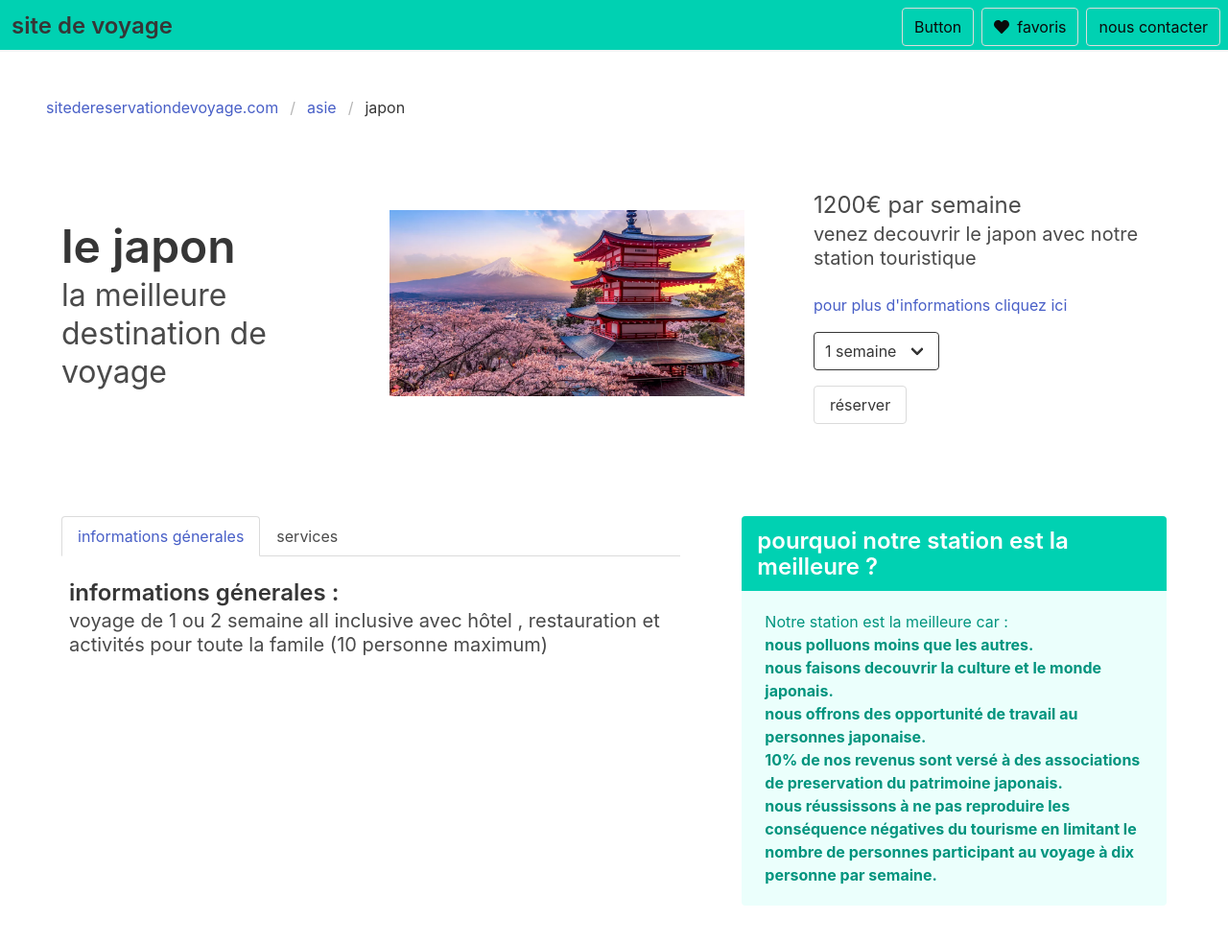
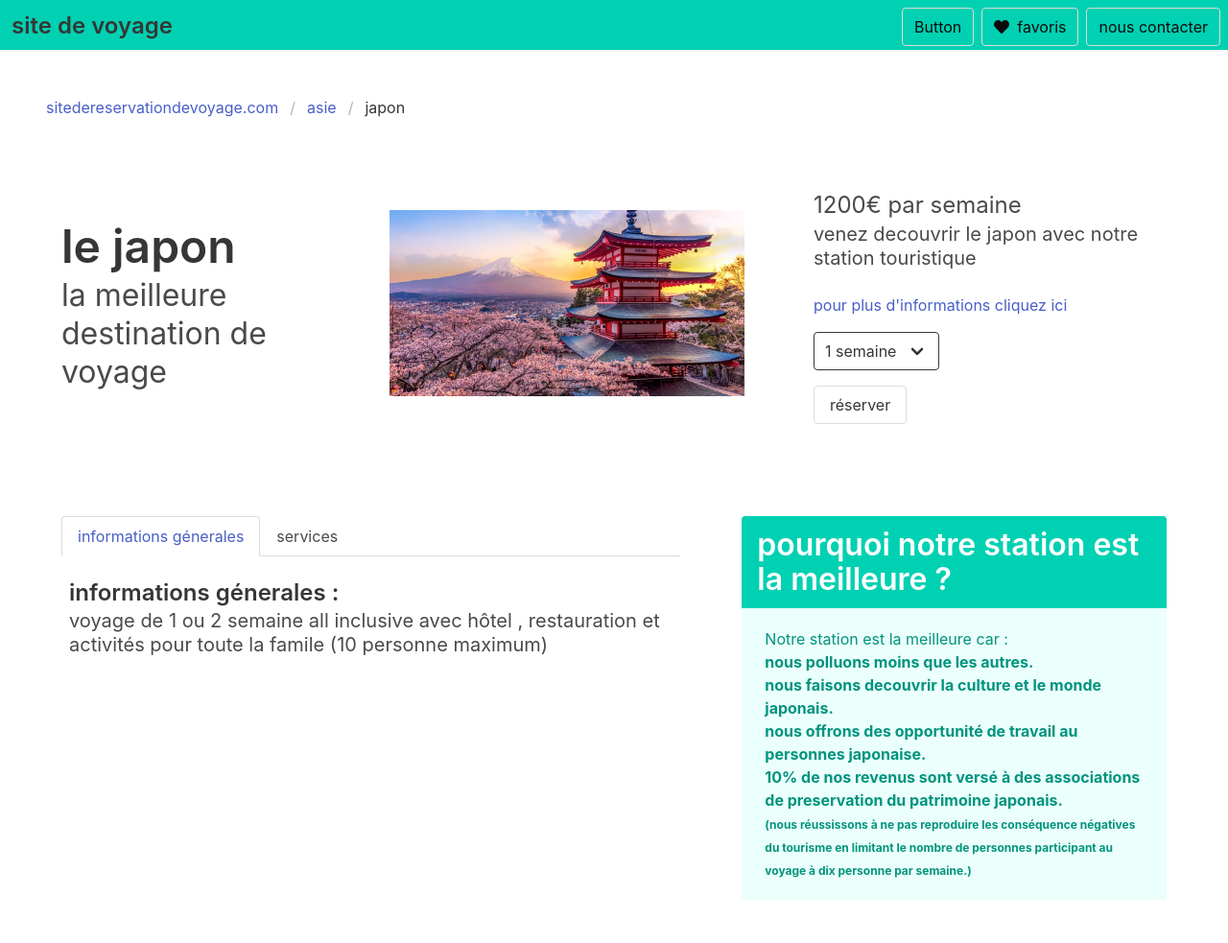
Before and after one commit to sphixy225/sphixy225.github.io, a plain HTML site: page index.html in a window 1280 px wide. Shown: the top 983 px of the page at 96% size. Drawn offline with nearby package versions, Linux system fonts and the light colour scheme.

Commit message:
Update index.html

```diff
--- a/index.html
+++ b/index.html
@@ -104,7 +104,7 @@
           <div class="column is-5-tablet">
             <div class="message is-primary">
               <div class="message-header">
-                <p class="title has-text-white is-size-4" >pourquoi notre station est la meilleure ?</p>
+                <p class="title has-text-white is-size-3" >pourquoi notre station est la meilleure ?</p>
               </div>
               <div class="message-body">Notre station est la meilleure car :
                 <br><strong> nous polluons moins que les autres.<strong><br>
@@ -112,8 +112,8 @@
                 <strong> nous offrons des opportunité de travail au personnes japonaise.</strong><br>
                 <strong> 10% de nos revenus sont versé à des associations de preservation du patrimoine japonais.</strong>
                 <br>
-                <strong>nous réussissons à ne pas reproduire les conséquence négatives du tourisme
-                  en limitant le nombre de personnes participant au voyage à dix personne par semaine.
+                <strong class="is-size-7">(nous réussissons à ne pas reproduire les conséquence négatives du tourisme
+                  en limitant le nombre de personnes participant au voyage à dix personne par semaine.)
                 </strong>
               </div>
             </div>
```
